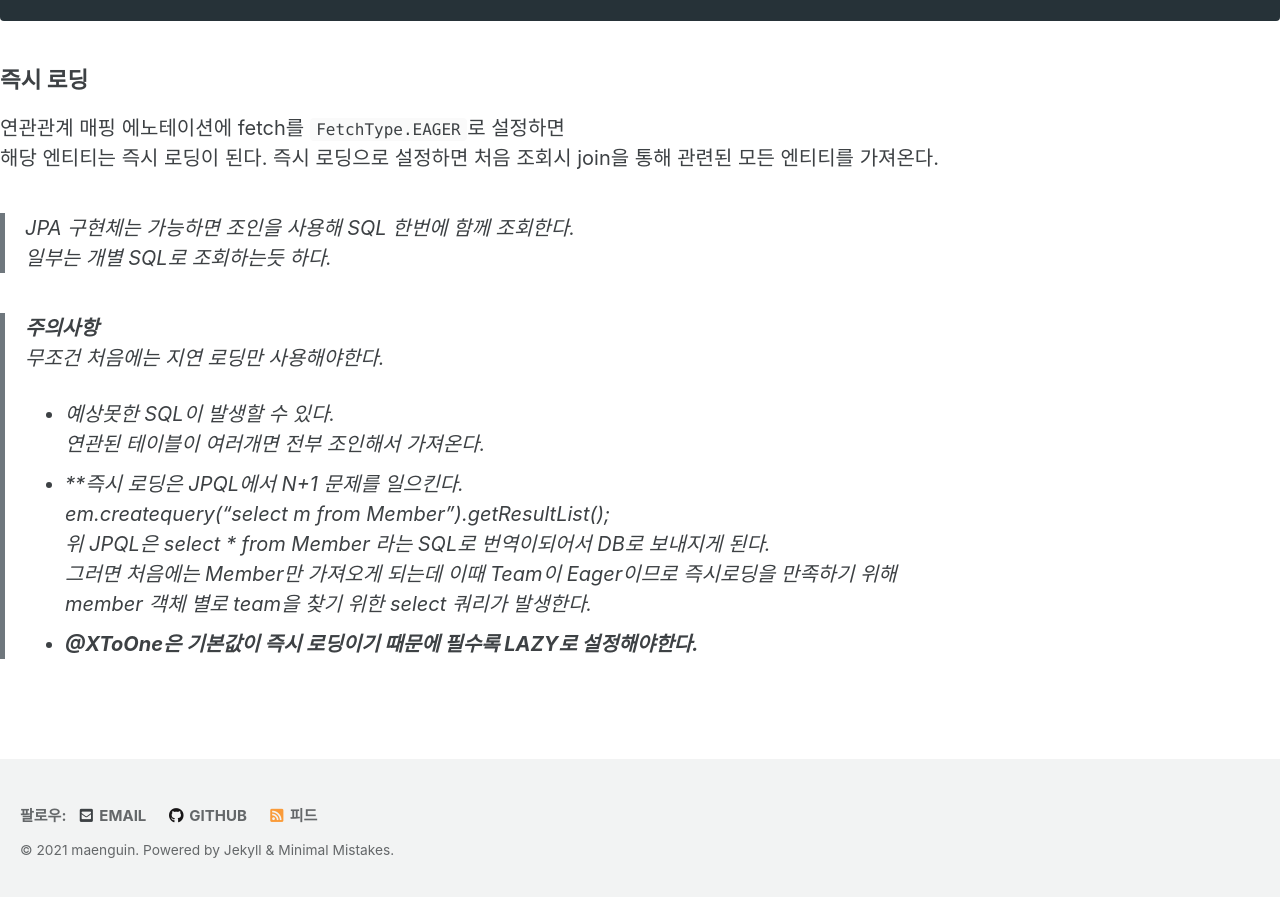
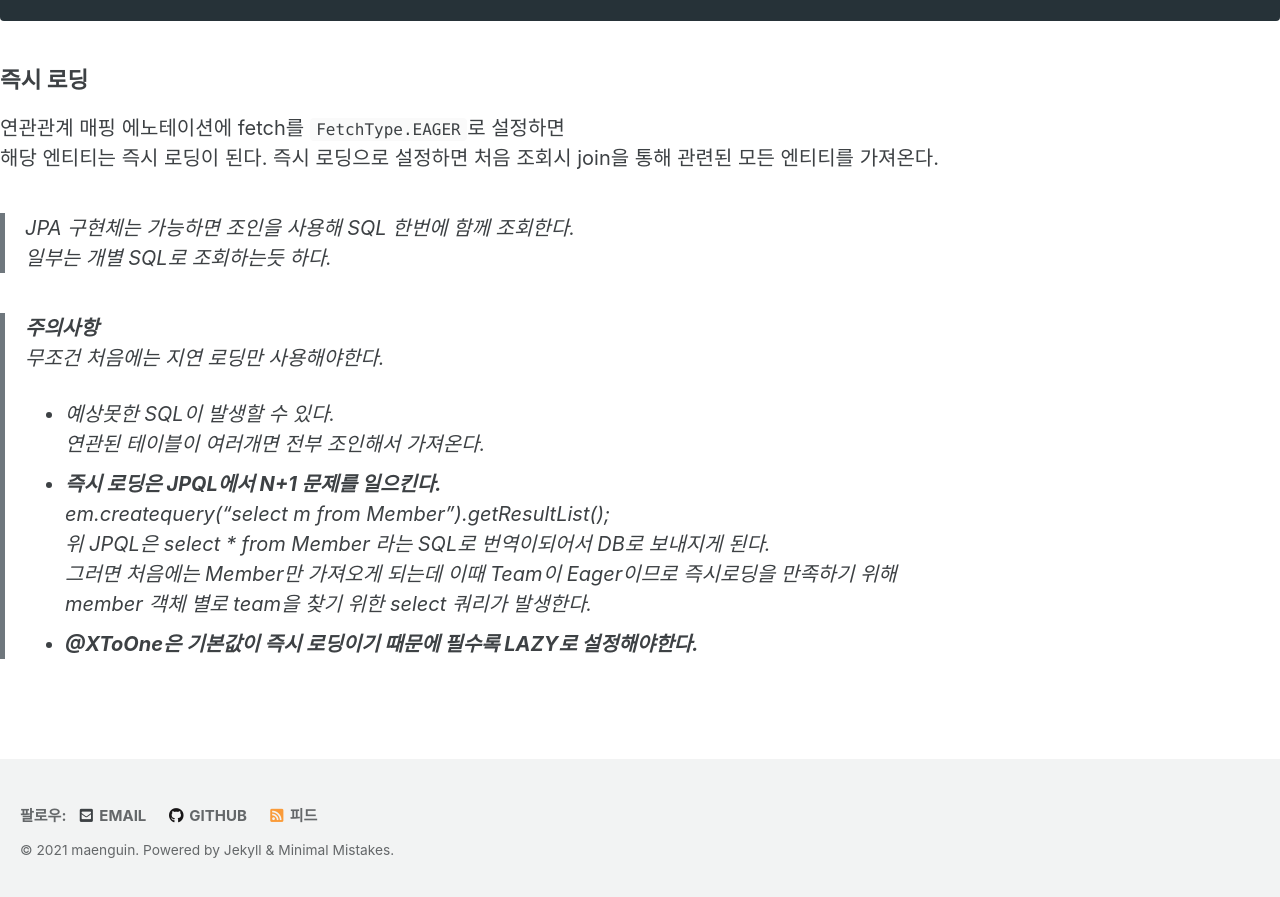
Before and after one commit to maenguin/maenguin.github.io, a Jekyll site: the page built from private/2021-01-12-jpa-proxy.md, in a window 1280 px wide and 900 px high, scrolled down 3401 px. Shown: the top 897 px of the window. Built offline with Jekyll 4.4.1, drawn with Linux system fonts in a browser that asks for light colours; cached includes are drawn as plain includes; our own code applies the rules of GitHub Pages for plain Markdown files.

```diff
--- a/private/2021-01-12-jpa-proxy.md
+++ b/private/2021-01-12-jpa-proxy.md
@@ -111,7 +111,7 @@ team.getName();                                 //초기화됨
   무조건 처음에는 지연 로딩만 사용해야한다.
 > * 예상못한 SQL이 발생할 수 있다.
     연관된 테이블이 여러개면 전부 조인해서 가져온다.
-> * **즉시 로딩은 JPQL에서 N+1 문제를 일으킨다.
+> * **즉시 로딩은 JPQL에서 N+1 문제를 일으킨다.**
     em.createquery("select m from Member").getResultList();
     위 JPQL은 select * from Member 라는 SQL로 번역이되어서 DB로 보내지게 된다.
     그러면 처음에는 Member만 가져오게 되는데 이때 Team이 Eager이므로 즉시로딩을 만족하기 위해
```
